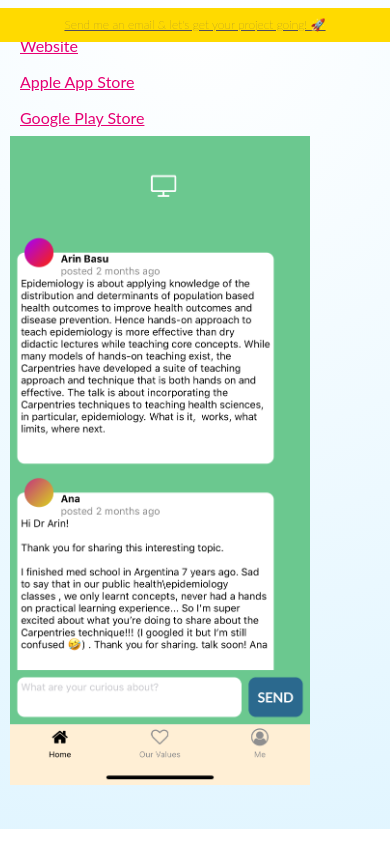
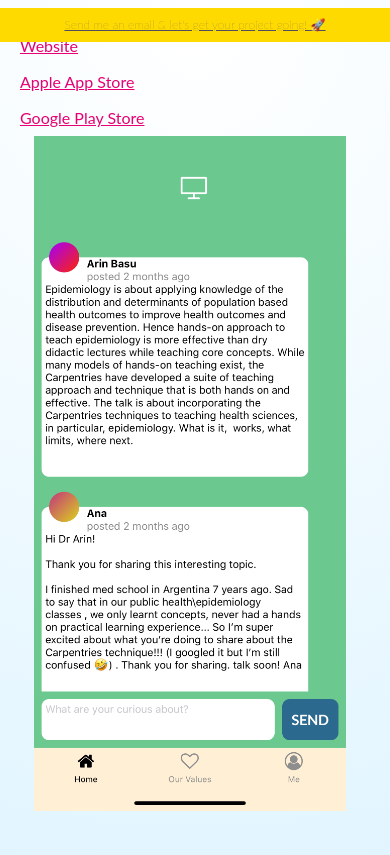
Before and after one commit to rptrainor/ryanptrainor, a Next.js app: page / in a window 390 px wide. Shown: the part 802-1657 px from the top of the page. Before the commit the page ends 1631 px from the top, so only its background shows below. Built offline with nearby package versions, Linux system fonts and the light colour scheme.

Commit message:
fixed slideshow render size in Firefox browser

```diff
--- a/components/organisms/Home.js
+++ b/components/organisms/Home.js
@@ -93,10 +93,20 @@ export default function Home() {
           </a>
         </div>
       </div>
-      <img
-        src={iosURLArray[state.value.view || state.value.pause]}
-        style={{ width: "30rem" }}
-      />
+      <div
+        style={{
+          display: "flex",
+          flexDirection: "column",
+          justifyContent: "center",
+          alignItems: "center",
+          width: "100%"
+        }}
+      >
+        <img
+          src={iosURLArray[state.value.view || state.value.pause]}
+          className={HomeStyles.screenGrab}
+        />
+      </div>
     </div>
   );
 }
--- a/styles/homeStyles.module.css
+++ b/styles/homeStyles.module.css
@@ -45,6 +45,10 @@
   .buttonText {
     font-size: 1.2rem;
   }
+  .screenGrab {
+    max-width: 80vw;
+    margin: 0 auto;
+  }
 }
 
 @media (min-width: 568px) and (max-width: 767px) {
```
